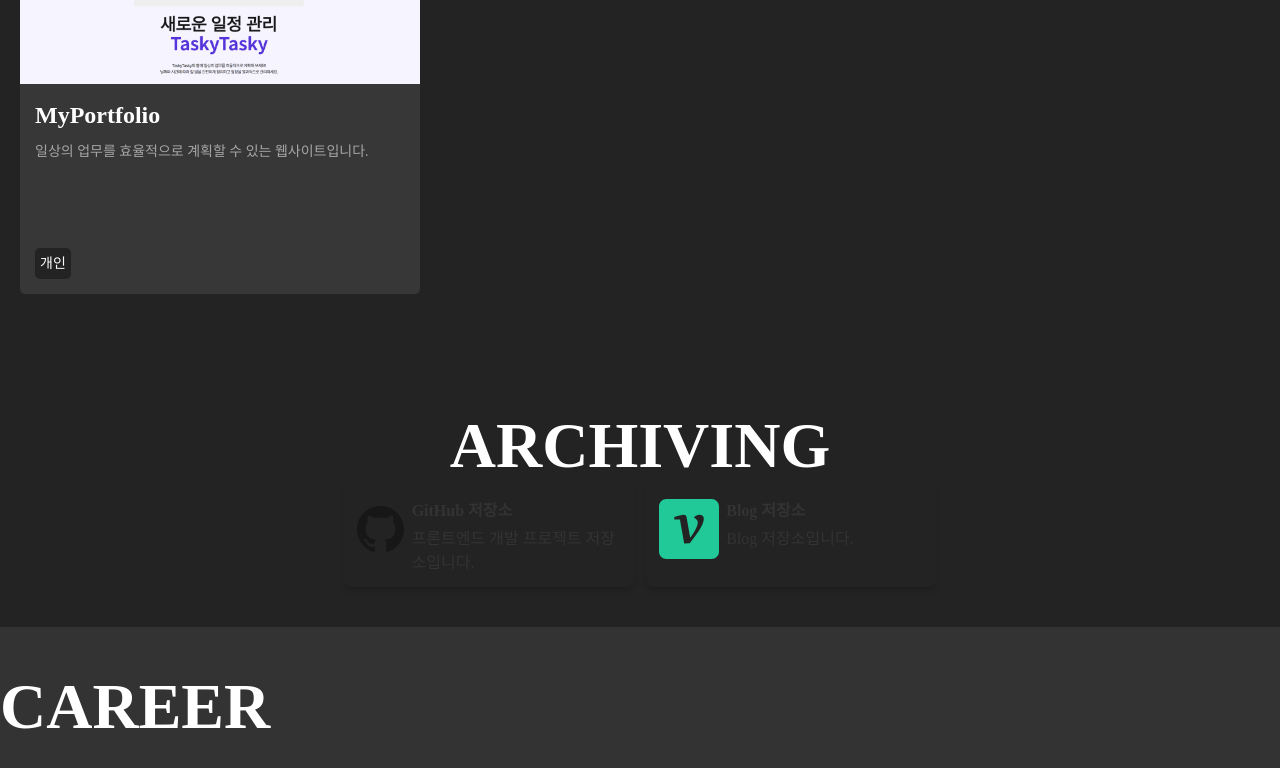
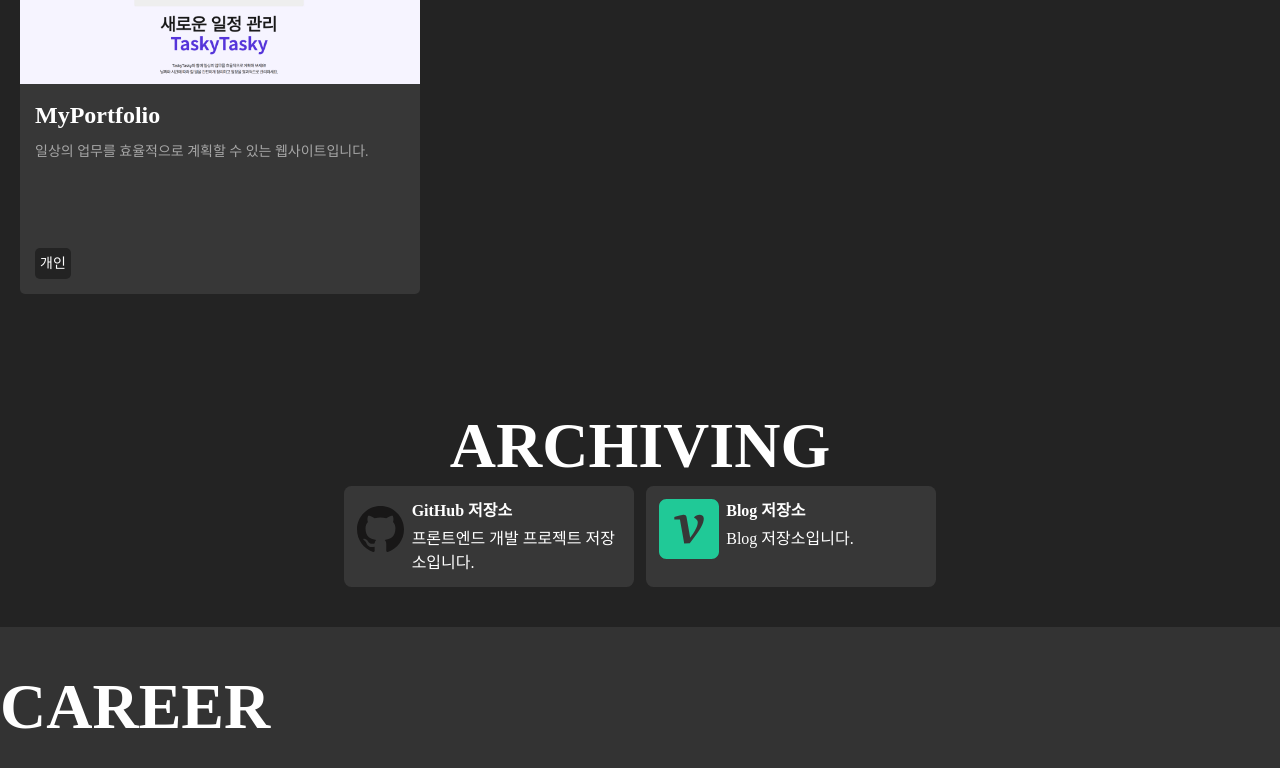
Before and after one commit to leegyuho-programer/my-portfolio, a Next.js app: page / in a window 1280 px wide. Shown: the part 1456-2224 px from the top of the page. Built offline with nearby package versions, Linux system fonts and the light colour scheme.

Commit message:
fix: Information 컴포넌트 색상 및 그림자 그리고 크기 수정

```diff
--- a/src/_components/Information/Information.tsx
+++ b/src/_components/Information/Information.tsx
@@ -27,7 +27,7 @@ export default function Information({
 
   return (
     <button
-      className='flex mx-auto p-5 w-full gap-3 text-left cursor-pointer rounded-xl shadow-md hover:shadow-lg transition-shadow'
+      className='flex max-w-[400px] p-5 w-full gap-3 text-left cursor-pointer rounded-xl text-white bg-lightGray overflow-hidden hover:shadow-black hover:shadow-2xl'
       onClick={handleClick}
     >
       <div className='relative w-[60px] h-[60px]'>
--- a/src/app/page.tsx
+++ b/src/app/page.tsx
@@ -67,9 +67,7 @@ export default function Home() {
 
       <div className='my-5'></div>
       {/* // Archiving 섹션 */}
-      <section id='archiving' className={`py-16 mx-auto ${flexColCenter}`}>
-        {' '}
-        {/* 이 섹션은 배경색이 어두우므로 텍스트 색상을 대비되게 설정 */}
+      <section id='archiving' className={`py-16 ${flexColCenter}`}>
         {/* Archiving 콘텐츠 */}
         <h2 className='text-2xl font-bold text-white'>ARCHIVING</h2>
         <div className='flex flex-row gap-5'>
```
